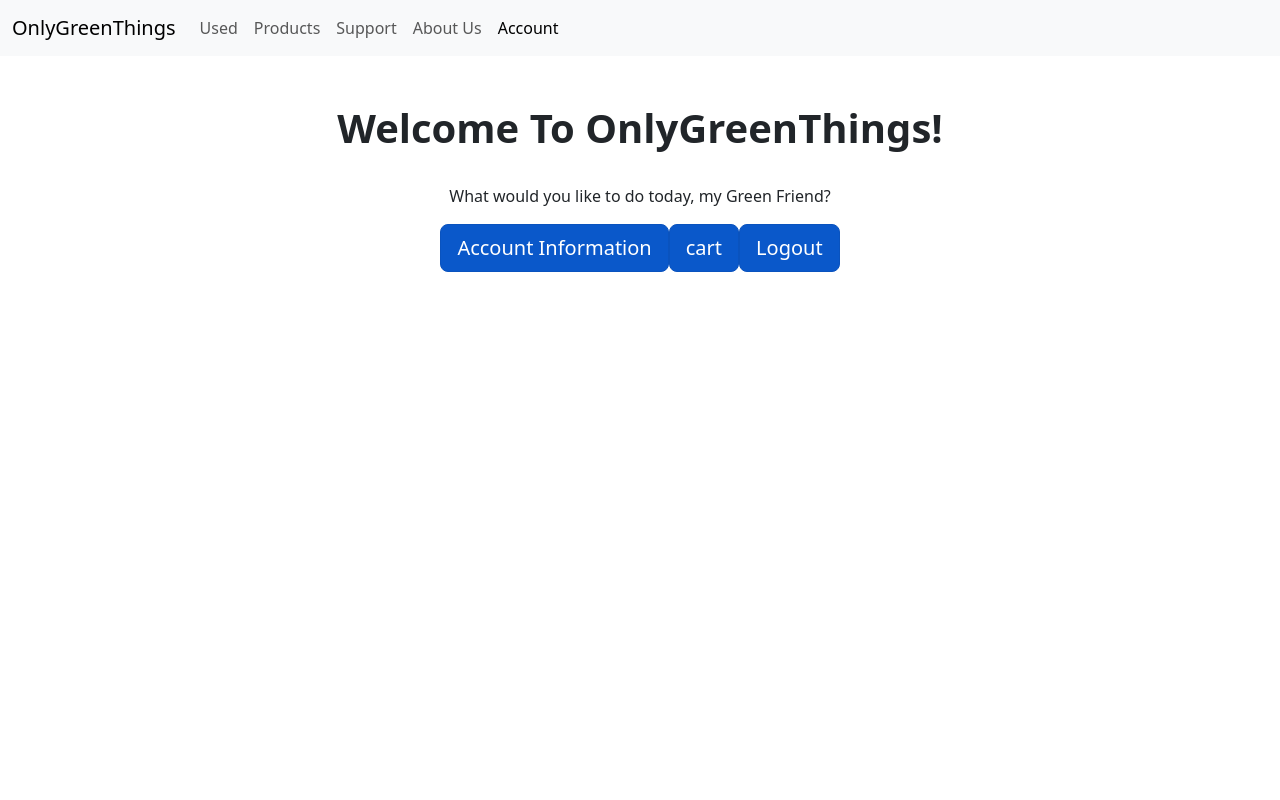
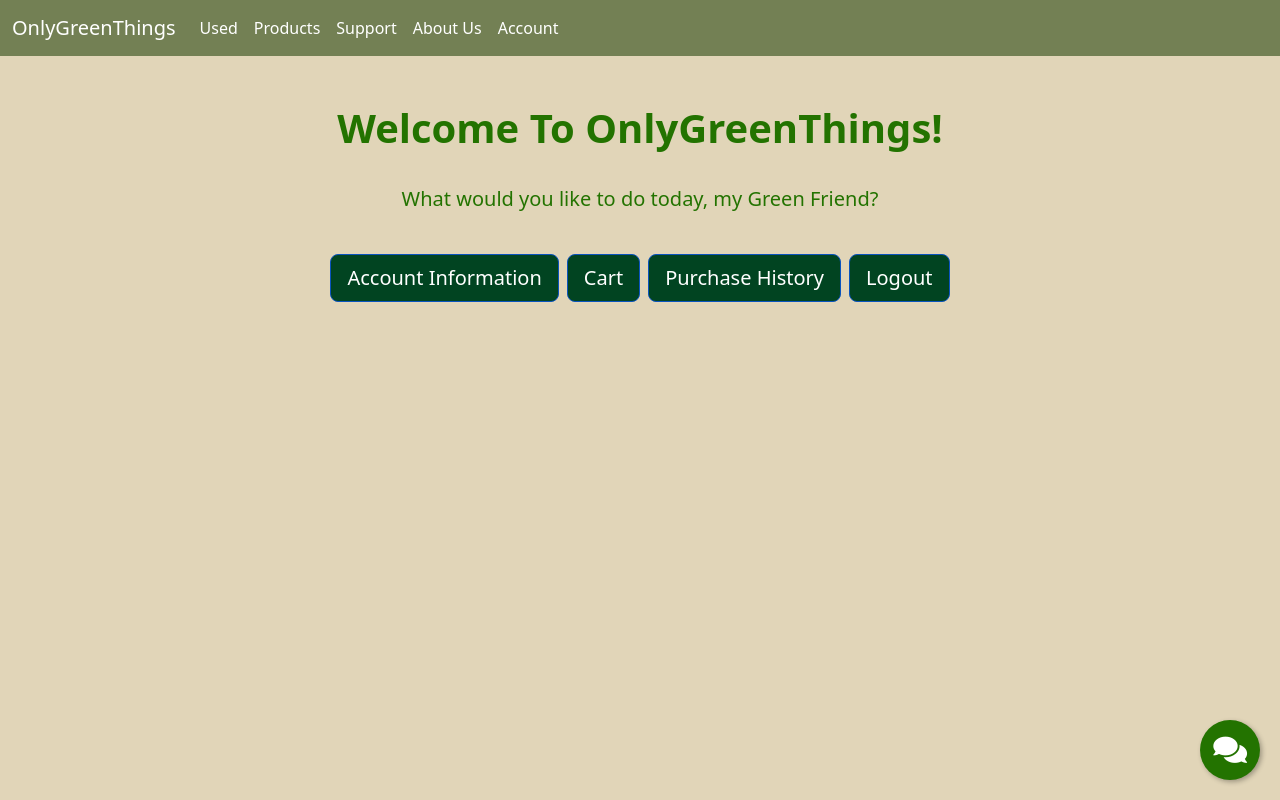
Before and after one commit to evanwongyf/app_development_technical_review, a Flask app: page /user_account in a window 1280 px wide. Run offline with Flask 3, Linux system fonts and the light colour scheme; some libraries are stand-ins or nearby versions.

Commit message:
Update user_account.html

```diff
--- a/templates/user_account.html
+++ b/templates/user_account.html
@@ -2,17 +2,57 @@
 <html lang="en">
 <head>
     <meta charset="UTF-8">
-    <title>Home Page</title>
+    <title>User Account</title>
     <link href="https://cdn.jsdelivr.net/npm/bootstrap@5.3.2/dist/css/bootstrap.min.css" rel="stylesheet">
-    <script src="https://cdn.jsdelivr.net/npm/bootstrap@5.3.2/dist/js/bootstrap.bundle.min.js"></script>
+    <link href="https://cdnjs.cloudflare.com/ajax/libs/font-awesome/5.15.1/css/all.min.css" rel="stylesheet">
     <style>
+        body {
+            background-color: #e1d5b8;
+        }
+        .green-text {
+            color: #237300;
+        }
         .bold-h1 {
             font-weight: bold;
+        }
+        .button-spacing {
+            margin: 0 4px;
+        }
+        .custom-paragraph {
+            font-size: 20px;
+        }
+        .custom-button {
+            background-color: #014421 !important;
+            color: #fff;
+        }
+        .navbar-custom {
+            background-color: #738054 !important;
+        }
+        .navbar-custom .navbar-brand,
+        .navbar-custom .navbar-brand:hover,
+        .navbar-custom .navbar-brand:focus,
+        .navbar-custom .navbar-nav .nav-link { /* Added this style to make navbar words white */
+            color: #ffffff !important;
+        }
+        .chatbot-fab {
+            position: fixed;
+            right: 20px;
+            bottom: 20px;
+            background-color: #237300;
+            color: white;
+            border-radius: 50%;
+            width: 60px;
+            height: 60px;
+            text-align: center;
+            line-height: 60px;
+            font-size: 30px;
+            cursor: pointer;
+            box-shadow: 2px 2px 5px rgba(0,0,0,0.3);
         }
     </style>
 </head>
 <body>
-    <nav class="navbar navbar-expand-lg bg-light">
+    <nav class="navbar navbar-expand-lg navbar-custom">
         <div class="container-fluid">
             <a class="navbar-brand" href="{{ url_for('user_account') }}">OnlyGreenThings</a>
             <button class="navbar-toggler" type="button" data-bs-toggle="collapse" data-bs-target="#navbarNavAltMarkup" aria-controls="navbarNavAltMarkup" aria-expanded="false" aria-label="Toggle navigation">
@@ -29,14 +69,18 @@
             </div>
         </div>
     </nav>
-    <h1 class="text-center mt-5 bold-h1">Welcome To OnlyGreenThings!</h1>
+    <h1 class="text-center mt-5 bold-h1 green-text">Welcome To OnlyGreenThings!</h1>
     <br>
-    <p class="text-center">What would you like to do today, my Green Friend?</p>
-
+    <p class="text-center custom-paragraph green-text">What would you like to do today, my Green Friend?</p>
+    <br>
     <div class="d-flex justify-content-center align-items-center">
-        <a href="{{url_for('user_account_information')}}" class="btn btn-primary btn-lg active" role="button" aria-pressed="true">Account Information</a>
-         <a href="{{url_for('cart')}}" class="btn btn-primary btn-lg active" role="button" aria-pressed="true">cart</a>
-        <a href="{{url_for('logout')}}" class="btn btn-primary btn-lg active" role="button" aria-pressed="true">Logout</a>
+        <a href="{{ url_for('user_account_information') }}" class="btn btn-primary btn-lg active button-spacing custom-button" role="button" aria-pressed="true">Account Information</a>
+        <a href="{{ url_for('cart') }}" class="btn btn-primary btn-lg active button-spacing custom-button" role="button" aria-pressed="true">Cart</a>
+        <a href="{{ url_for('user_purchase_history') }}" class="btn btn-primary btn-lg active button-spacing custom-button" role="button" aria-pressed="true">Purchase History</a>
+        <a href="{{ url_for('logout') }}" class="btn btn-primary btn-lg active button-spacing custom-button" role="button" aria-pressed="true">Logout</a>
     </div>
+        <a href="{{ url_for('chatbot') }}" class="chatbot-fab">
+         <i class="fas fa-comments"></i>
+        </a>
 </body>
 </html>
```
Lines whose indentation alone changed are shown as unchanged.
